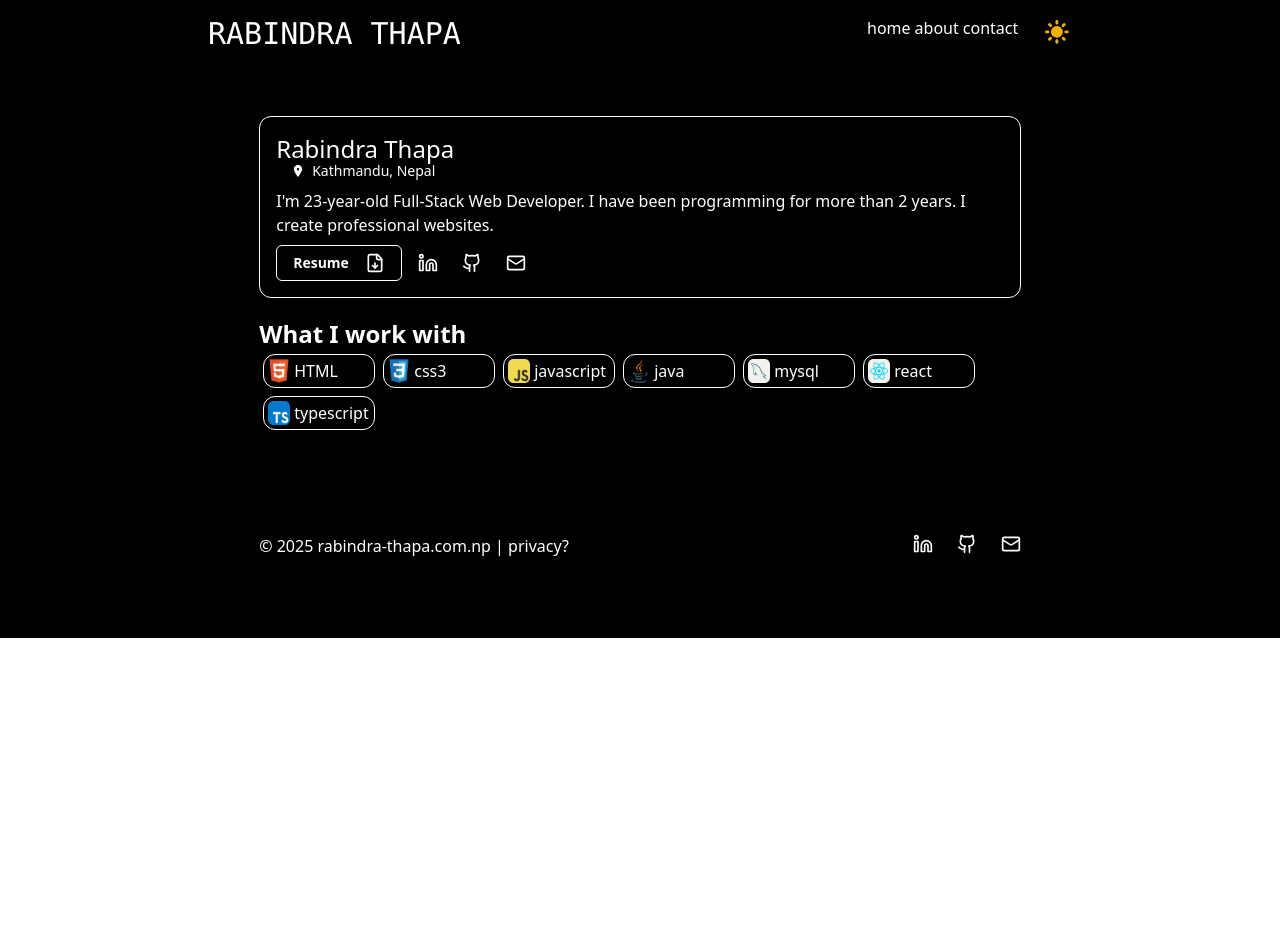
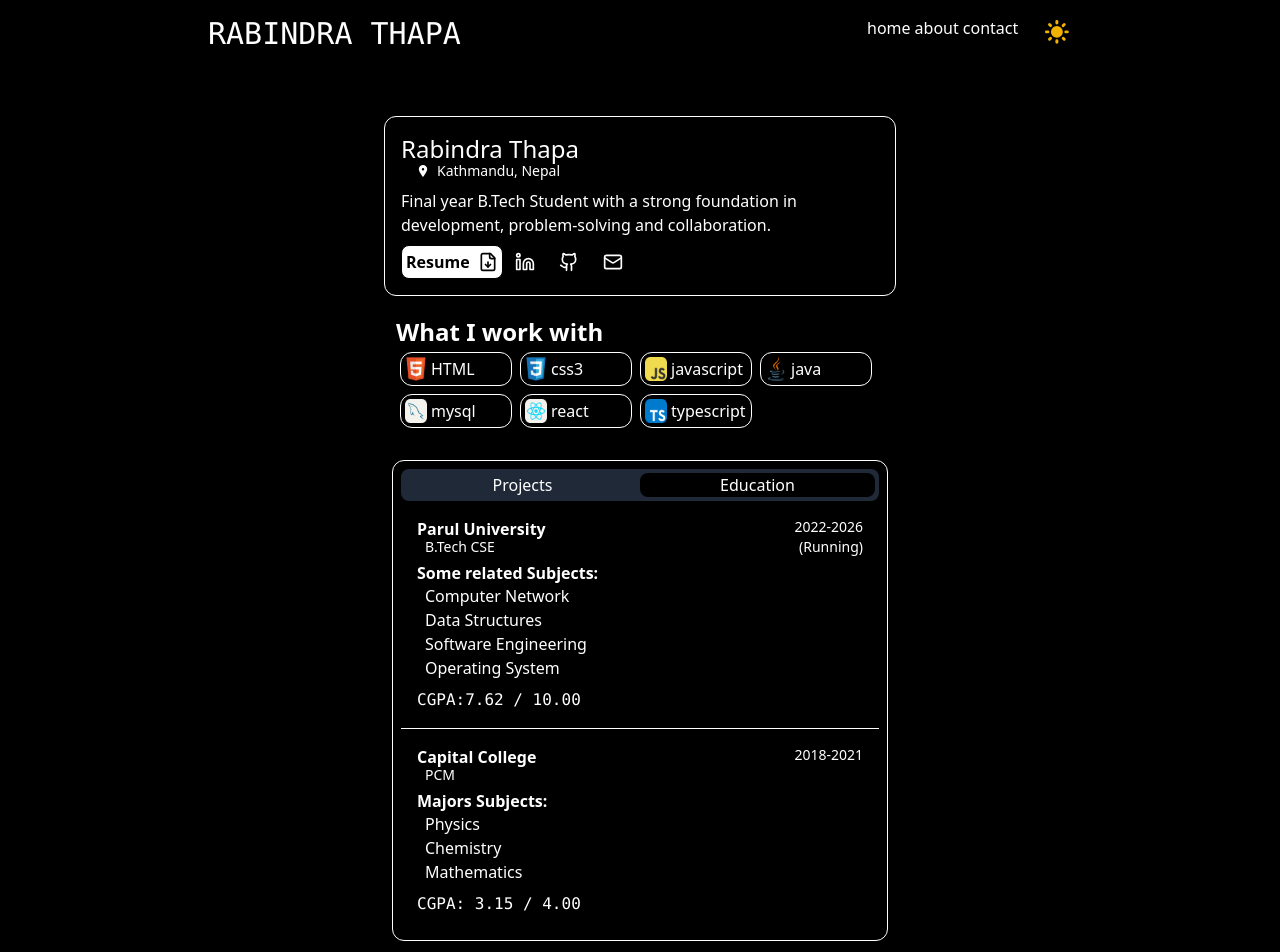
Before and after one commit to redsnow101/my-portfolio, a React (Vite) app: page / in a window 1280 px wide. Shown: the top 952 px of the page. Before the commit the page ends 800 px from the top, so only its background shows below. Built offline with nearby package versions, Linux system fonts and the light colour scheme.

Commit message:
Made some improvenment in ui

```diff
--- a/index.html
+++ b/index.html
@@ -2,9 +2,9 @@
 <html lang="en">
   <head>
     <meta charset="UTF-8" />
-    <!-- <link rel="icon" type="image/svg+xml" href="/vite.svg" /> -->
+    <link rel="icon" type="image/svg+xml" href="/Logo.png" />
     <meta name="viewport" content="width=device-width, initial-scale=1.0" />
-    <title>Vite + React + TS</title>
+    <title>Rabindra Thapa</title>
   </head>
   <body>
     <div id="root"></div>
--- a/src/components/MyPortfolio.tsx
+++ b/src/components/MyPortfolio.tsx
@@ -4,6 +4,7 @@ import ThemeSwitcher from './ui/ThemeSwitcher'
 import InfoCard from './layout/InfoCard';
 import TechUsed from './layout/TechUsed';
 import Footer from './layout/Footer';
+import ExperienceTabs from './layout/ExperienceTabs';
 
 function MyPortfolio() {
 
@@ -21,15 +22,16 @@ function MyPortfolio() {
 
   return (
     <div style={theme} >
-        <div className='w-[70%] m-auto'>
+        <div className='w-[70%] m-auto max-h-full '>
             <div  className="w-full p-2 flex sticky top-0 z-10 backdrop-blur-sm rounded-4xl">
                 <NavBar/>
                 <ThemeSwitcher currentTheme={theme} onButtonClick={handleTheme}/>
             </div>
 
-            <div className='w-[85%] m-auto mt-12 flex flex-col gap-5'>
-                <InfoCard/>
+            <div className='w-[85%] m-auto mt-12 flex flex-col gap-5 min-w-sm max-w-lg'>
+                <InfoCard currentTheme={theme}/>
                 <TechUsed/>
+                <ExperienceTabs currentTheme={theme}/>
                 <Footer/>
             </div>
         </div>
--- /dev/null
+++ b/src/components/layout/ExperienceTabs.tsx
@@ -0,0 +1,102 @@
+import { useState } from "react";
+
+interface ExperienceProps {
+      currentTheme:{color:string, backgroundColor: string}
+}
+const ExperienceTabs = ({currentTheme}:ExperienceProps) => {
+  const [activeTab, setActiveTab] = useState<"projects" | "education">("education");
+
+  function renderContent(){
+
+    if(activeTab==="projects"){
+      return(
+        <div className="h-[400px] flex items-center justify-center">
+          <p className="font-semibold font-mono">Coming Soon......</p>
+
+        </div>
+      )
+    }
+    else{
+      return(
+        <div>
+          <div className="flex justify-between">
+            <div className="m-2 p-2">
+              <div>
+                <p className="font-semibold">Parul University</p>
+                <p className="ml-2 mt-[-4px] font-light text-sm">B.Tech CSE</p>
+              </div>
+
+              <p className="text-md font-semibold mt-1">Some related Subjects:</p>
+              <ul className="p-2 mt-[-9px]">
+                <li>Computer Network</li>
+                <li>Data Structures</li>
+                <li>Software Engineering</li>
+                <li>Operating System</li>
+              </ul>
+              <p className="font-mono">CGPA:7.62 / 10.00</p>
+
+            </div>
+            <div className="m-2 p-2 w-[30%] h-fit font-light text-end text-sm">2022-2026  (Running)</div>
+          </div>
+
+          <hr/>
+
+
+          <div className="flex justify-between">
+            <div className="m-2 p-2">
+              <div>
+                <p className="font-semibold">Capital College</p>
+                <p className="ml-2 mt-[-4px] font-light text-sm">PCM</p>
+              </div>
+
+              <p className="text-md font-semibold mt-1">Majors Subjects:</p>
+              <ul className="p-2 mt-[-9px]">
+                <li>Physics</li>
+                <li>Chemistry</li>
+                <li>Mathematics</li>
+              </ul>
+              <p className="font-mono">CGPA: 3.15 / 4.00</p>
+
+            </div>
+            <div className="m-2 p-2 w-[30%] h-fit font-light text-end text-sm">2018-2021</div>
+          </div>
+
+
+
+
+        </div>
+      )
+    }
+  }
+
+
+
+  return(
+    <div className="border-[.1px]  m-2 p-2 rounded-xl">
+      <div className="p-1 flex justify-between  rounded-lg"
+        style={{backgroundColor : (currentTheme.backgroundColor === "white" ? "#F3F4F6" : "#1F2937")}}>
+
+        <button
+          className="w-[50%]  rounded-lg cursor-pointer"
+          style={{ backgroundColor : (activeTab === "projects" ? (currentTheme.backgroundColor === "white" ? "white" : "black") : "")}}
+          onClick={() => setActiveTab("projects")}>
+            Projects
+        </button>
+
+        <button
+          className="w-[50%]  rounded-lg cursor-pointer"
+          style={{ backgroundColor : (activeTab === "education" ? (currentTheme.backgroundColor === "white" ? "white" : "black") : "")}}
+          onClick={() => setActiveTab("education")}>
+            Education
+        </button>
+      </div>
+
+
+      <div>{renderContent()}</div>
+    </div>
+  )
+
+
+};
+
+export default ExperienceTabs;
--- a/src/components/layout/Footer.tsx
+++ b/src/components/layout/Footer.tsx
@@ -4,7 +4,9 @@ import Social from "../ui/Social"
 function Footer(){
     return(
         <footer className="my-20 flex justify-between flex-wrap gap-1">
-            <div>© {new Date().getFullYear()} rabindra-thapa.com.np | privacy?</div>
+            <div>© {new Date().getFullYear()} &nbsp;
+                <a href="www.rabindra-thapa.com.np">rabindra-thapa.com.np </a>
+                | privacy?</div>
             <Social/>
 
         </footer>
--- a/src/components/layout/InfoCard.tsx
+++ b/src/components/layout/InfoCard.tsx
@@ -1,7 +1,11 @@
 import cv from '../../assets/Academic_CV.pdf'
 import Social from '../ui/Social'
 
-function InfoCard() {
+interface InfoCardProps{
+  currentTheme : {color:string, backgroundColor:string}
+}
+
+function InfoCard({currentTheme}:InfoCardProps) {
   return (
     <div className="border-1 p-4 rounded-xl m-auto">
 
@@ -24,11 +28,15 @@ function InfoCard() {
         </div>
       </div>
 
-      <p className="my-2 ">I'm 23-year-old Full-Stack Web Developer. I have been programming for more than 2 years. I create professional websites.</p>
+      <p className="my-2 ">Final year B.Tech Student with a strong foundation in development, problem-solving and collaboration.</p>
       <div className="flex items-center">
-        <a href={cv}  target='_blank'>
+        <a href={cv}  target='_blank' >
           <button
-          className="inline-flex items-center gap-2 h-9 px-4 py-2 mr-4 rounded-md border text-sm font-medium bg-background text-foreground border-input shadow-sm transition-colors hover:bg-accent hover:text-accent-foreground focus:outline-none focus:ring-1 focus:ring-ring disabled:opacity-50 disabled:pointer-events-none">
+          style={{
+            backgroundColor:(currentTheme.backgroundColor==="white") ? "black":"white",
+            color:(currentTheme.color==="white") ? "black":"white"
+          }}
+          className=" cursor-pointer flex items-center justify-center border-1 mr-3 p-1 rounded-lg">
 
           <span className="font-semibold">Resume</span>
 
--- a/src/components/layout/TechUsed.tsx
+++ b/src/components/layout/TechUsed.tsx
@@ -11,7 +11,7 @@ import typescript from '../../assets/typescript.png'
 function TechUsed() {
 
     return(
-        <div>
+        <div className="ml-3 " >
             <p className="text-2xl font-bold">What I work with</p>
             <div className="flex flex-wrap">
                 <TechCard image={html5Image}  name="HTML"/>
--- a/src/index.css
+++ b/src/index.css
@@ -1 +1,6 @@
 @import 'tailwindcss';
+
+
+.mute-bg-white{
+  --muted-foreground: 215 20% 60%; /* example HSL values */
+}
```
Also changed, not shown: public/Logo.png (added).
